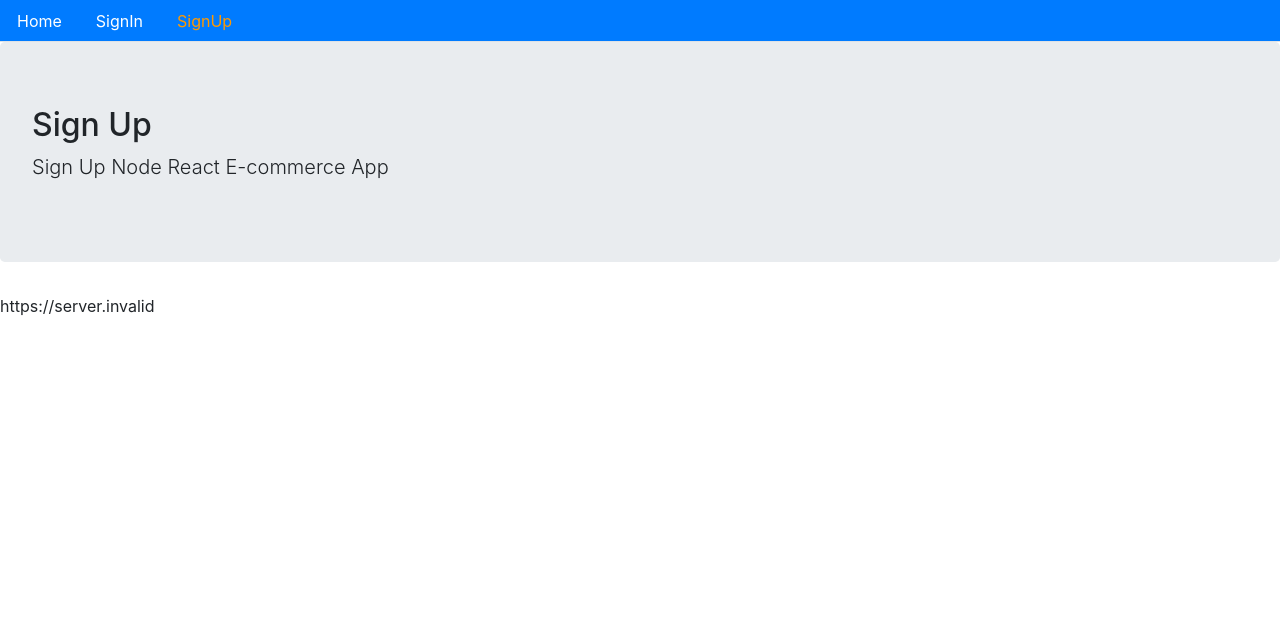
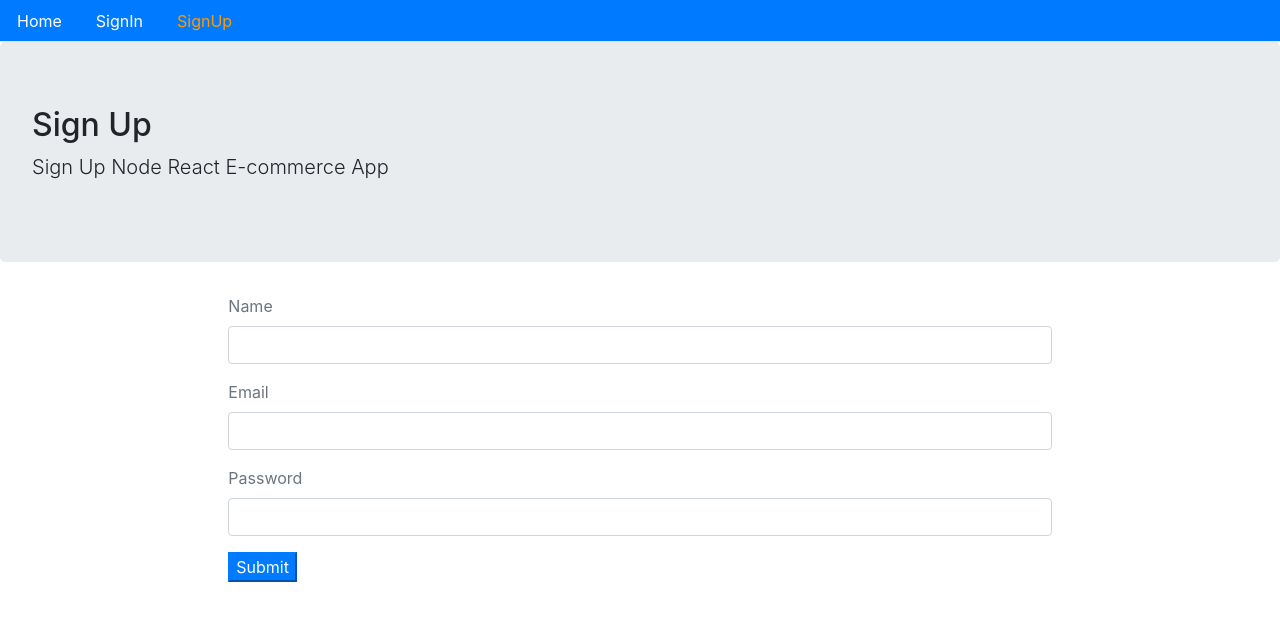
Before and after one commit to yhan0704/ecommerce-Frontend-React, a React (Create React App) app: page /signup in a window 1280 px wide. Shown: the top 620 px of the page. Built offline with nearby package versions, Linux system fonts and the light colour scheme; no server answers.

Commit message:
finished sign in and out

```diff
--- /dev/null
+++ b/src/auth/index.js
@@ -0,0 +1,58 @@
+import { API } from "../config";
+
+export const signup = (user) => {
+  return fetch(`${API}/signup`, {
+    method: "POST",
+    headers: {
+      Accept: "application/json",
+      "Content-Type": "application/json",
+    },
+    body: JSON.stringify(user),
+  })
+    .then((res) => res.json())
+    .catch((err) => console.log(err));
+};
+
+export const signin = (user) => {
+  console.log(user);
+  return fetch(`${API}/signin`, {
+    method: "POST",
+    headers: {
+      Accept: "application/json",
+      "Content-Type": "application/json",
+    },
+    body: JSON.stringify(user),
+  })
+    .then((res) => res.json())
+    .catch((err) => console.log(err));
+};
+
+export const authenticate = (data, next) => {
+  if (typeof window !== "undefined") {
+    localStorage.setItem("jwt", JSON.stringify(data));
+    next();
+  }
+};
+
+export const signout = (next) => {
+  if (typeof window !== "undefined") {
+    localStorage.removeItem("jwt");
+    next();
+    return fetch(`${API}/signout`,{
+      method:"GET",
+    })
+    .then(res => {console.log(res)})
+    .catch(err => console.log(err))
+  }
+};
+
+export const isAuthenticated=()=>{
+  if(typeof window == "undefined"){
+    return false
+  }
+  if(localStorage.getItem('jwt')){
+    return JSON.parse(localStorage.getItem('jwt'))
+  }else{
+    return false
+  }
+}
--- a/src/core/Menu.js
+++ b/src/core/Menu.js
@@ -1,34 +1,65 @@
-import React from "react";
+import React, {Fragment} from "react";
 import { Link, withRouter } from "react-router-dom";
+import { signout, isAuthenticated } from "../auth";
 
-const isActive = (history, path) =>{
-    if(history.location.pathname === path){
-        return{color:'#ff9900'}
-    }else{
-        return{color:'#ffffff'}
+const isActive = (history, path) => {
+  if (history.location.pathname === path) {
+    return { color: "#ff9900" };
+  } else {
+    return { color: "#ffffff" };
   }
-}
+};
 
 //withRouter can be used history.
 
-function Menu({history}) {
+function Menu({ history }) {
   return (
     <ul className="nav nav-tabs bg-primary">
       <li className="nav-item">
-        <Link className="nav-link" style={isActive(history, '/')} to="/">
+        <Link className="nav-link" style={isActive(history, "/")} to="/">
           Home
         </Link>
       </li>
+
+      {!isAuthenticated() && (
+        <Fragment>
           <li className="nav-item">
-        <Link className="nav-link"  style={isActive(history, '/signin')} to="/signin">
+            <Link
+              className="nav-link"
+              style={isActive(history, "/signin")}
+              to="/signin"
+            >
               SignIn
             </Link>
           </li>
+
           <li className="nav-item">
-        <Link className="nav-link"  style={isActive(history, '/signup')} to="/signup">
+            <Link
+              className="nav-link"
+              style={isActive(history, "/signup")}
+              to="/signup"
+            >
               SignUp
             </Link>
           </li>
+        </Fragment>
+      )}
+
+      {isAuthenticated() && (
+        <li className="nav-item">
+        <Link
+          className="nav-link"
+          style={{ cursor: "pointer", color: "#ffffff" }}
+          onClick={() =>
+            signout(() => {
+              history.push("/");
+            })
+          }
+        >
+          Sign Out
+        </Link>
+      </li>
+      )}
     </ul>
   );
 }
--- a/src/user/Signin.js
+++ b/src/user/Signin.js
@@ -1,10 +1,101 @@
-import React from "react";
+import React, { useState } from "react";
 import Layout from "../core/Layout";
+import { Redirect } from "react-router-dom";
+import { signin, authenticate} from "../auth/index";
 
-export default function Signin() {
+const Signin = () => {
+  const [values, setValues] = useState({
+    email: "han@gmail.com",
+    password: "asdfg1",
+    error: "",
+    loading: false,
+    redirectToReferrer: false,
+  });
+
+  const { email, password, loading, error, redirectToReferrer } = values;
+
+  const handleChange = (name) => (event) => {
+    setValues({ ...values, error: false, [name]: event.target.value });
+  };
+
+  const clickSubmit = (event) => {
+    event.preventDefault();
+    setValues({ ...values, error: false, loading: true });
+    signin({ email, password }).then((data) => {
+      if (data.error) {
+        setValues({ ...values, error: data.error, loading: false });
+      } else {
+        authenticate(data, () => {
+          setValues({
+            ...values,
+            redirectToReferrer: true,
+          });
+        });
+      }
+    });
+  };
+
+  const signUpForm = () => (
+    <form>
+      <div className="form-group">
+        <label className="text-muted">Email</label>
+        <input
+          onChange={handleChange("email")}
+          type="email"
+          className="form-control"
+          value={email}
+        />
+      </div>
+
+      <div className="form-group">
+        <label className="text-muted">Password</label>
+        <input
+          onChange={handleChange("password")}
+          type="password"
+          className="form-control"
+          value={password}
+        />
+      </div>
+      <button onClick={clickSubmit} className="btn-primary">
+        Submit
+      </button>
+    </form>
+  );
+
+  const showError = () => (
+    <div
+      className="alert alert-danger"
+      style={{ display: error ? "" : "none" }}
+    >
+      {error}
+    </div>
+  );
+
+  const showLoading = () =>
+    loading && (
+      <div className="alert alert-info">
+        <h2>Loading...</h2>
+      </div>
+    );
+
+  const redirectUser = () => {
+    if (redirectToReferrer) {
+      return <Redirect to="/" />;
+    }
+  };
+
   return (
-    <Layout title="Sign In" description="Sing In Node React E-commerce App">
-      ...
+    <Layout
+      title="Sign In"
+      description="Sign In Node React E-commerce App"
+      className="container col-md-8 offset-md-2"
+    >
+      {showLoading()}
+      {showError()}
+      {signUpForm()}
+      {redirectUser()}
     </Layout>
   );
-}
+};
+
+export default Signin;
--- a/src/user/Signup.js
+++ b/src/user/Signup.js
@@ -1,13 +1,106 @@
-import React from "react";
+import React, { useState } from "react";
 import Layout from "../core/Layout";
-import { API } from "../config";
-
+import { Link } from "react-router-dom";
+import {signup} from '../auth/index'
 
 const Signup = () => {
-    console.log()
+  const [values, setValues] = useState({
+    name: "",
+    email: "",
+    password: "",
+    error: "",
+    success: false,
+  });
+
+  const { name, email, password, success, error } = values;
+
+  const handleChange = (name) => (event) => {
+    setValues({ ...values, error: false, [name]: event.target.value });
+  };
+
+  const clickSubmit = (event) => {
+    event.preventDefault();
+    setValues({ ...values, error: false });
+    signup({ name, email, password }).then((data) => {
+      if (data.error) {
+        setValues({ ...values, error: data.error, success: false });
+      } else {
+        setValues({
+          ...values,
+          name: "",
+          email: "",
+          password: "",
+          error: "",
+          success: true,
+        });
+      }
+    });
+  };
+
+  const signUpForm = () => (
+    <form>
+      <div className="form-group">
+        <label className="text-muted">Name</label>
+        <input
+          onChange={handleChange("name")}
+          type="text"
+          className="form-control"
+          value={name}
+        />
+      </div>
+
+      <div className="form-group">
+        <label className="text-muted">Email</label>
+        <input
+          onChange={handleChange("email")}
+          type="email"
+          className="form-control"
+          value={email}
+        />
+      </div>
+
+      <div className="form-group">
+        <label className="text-muted">Password</label>
+        <input
+          onChange={handleChange("password")}
+          type="password"
+          className="form-control"
+          value={password}
+        />
+      </div>
+      <button onClick={clickSubmit} className="btn-primary">
+        Submit
+      </button>
+    </form>
+  );
+
+  const showError = () => (
+    <div
+      className="alert alert-danger"
+      style={{ display: error ? "" : "none" }}
+    >
+      {error}
+    </div>
+  );
+
+  const showSuccess = () => (
+    <div
+      className="alert alert-info"
+      style={{ display: success ? "" : "none" }}
+    >
+      New account is created.Please <Link to="/signin">Sign In</Link>.
+    </div>
+  );
+
   return (
-    <Layout title="Sign Up" description="Sign Up Node React E-commerce App">
-     {API}
+    <Layout
+      title="Sign Up"
+      description="Sign Up Node React E-commerce App"
+      className="container col-md-8 offset-md-2"
+    >
+      {showSuccess()}
+      {showError()}
+      {signUpForm()}
     </Layout>
   );
 };
```
Lines whose indentation alone changed are shown as unchanged.
